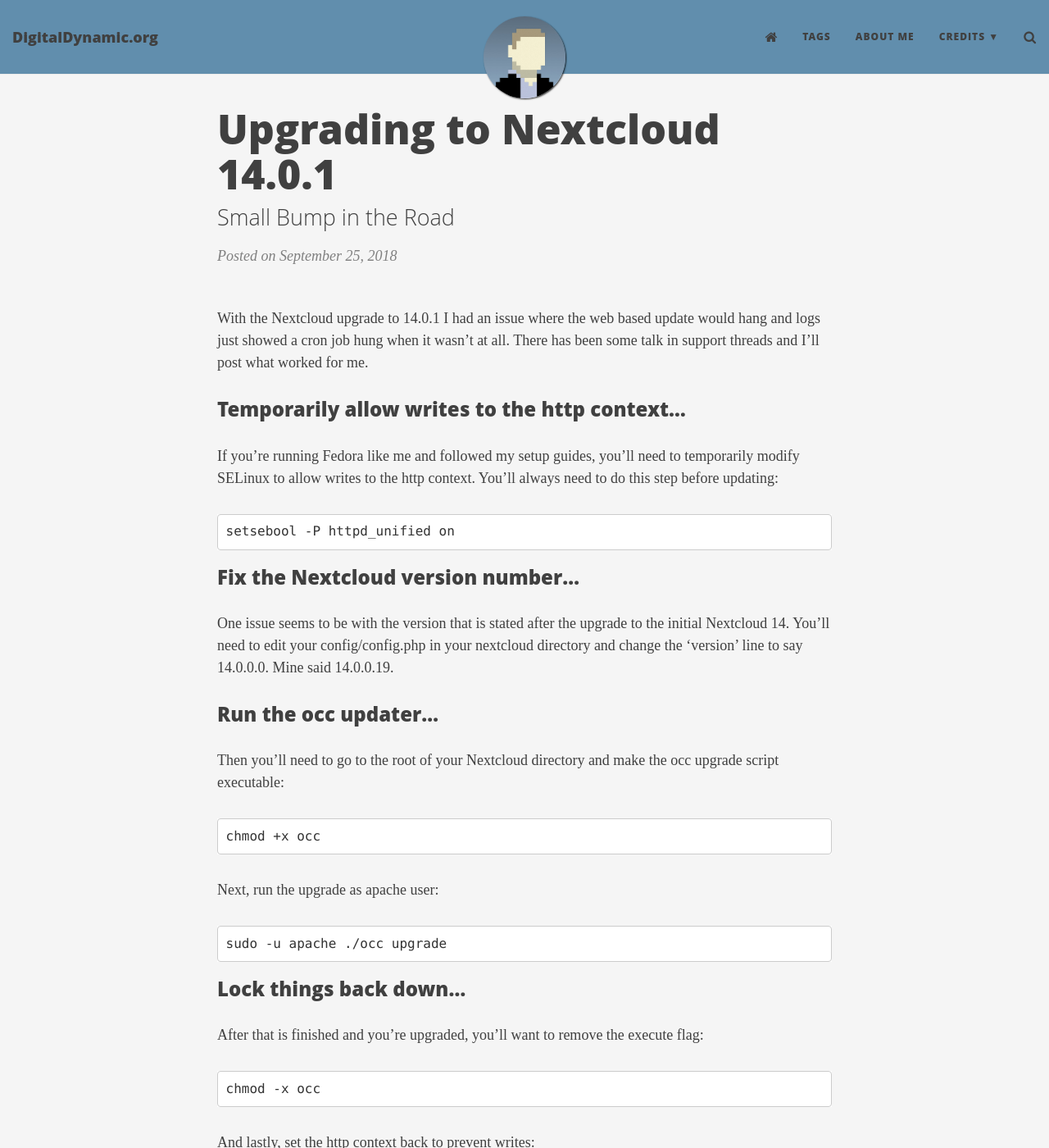
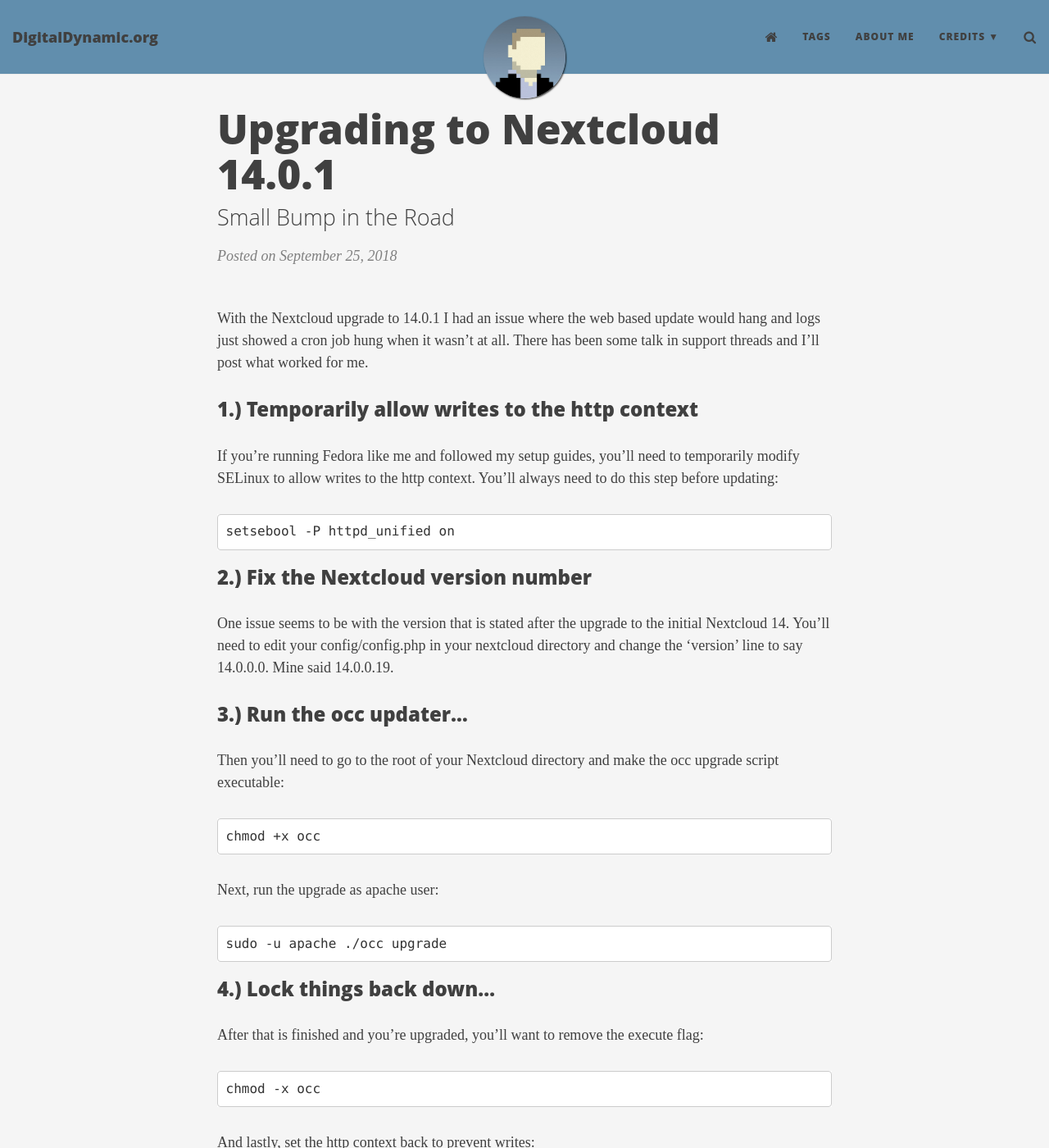
Before and after one commit to crankycaleb/pro, a Jekyll site: the page built from _posts/2018-09-25-Upgrading-Nextcloud-1401.md, in a window 1280 px wide and 1400 px high. Shown: the whole window at 82% size. Built offline with Jekyll 4.4.1, drawn with Linux system fonts in a browser that asks for light colours; nearby versions of some CDN libraries.

Commit message:
Update 2018-09-25-Upgrading-Nextcloud-1401.md

````diff
--- a/_posts/2018-09-25-Upgrading-Nextcloud-1401.md
+++ b/_posts/2018-09-25-Upgrading-Nextcloud-1401.md
@@ -10,16 +10,16 @@
 
 With the Nextcloud upgrade to 14.0.1 I had an issue where the web based update would hang and logs just showed a cron job hung when it wasn't at all. There has been some talk in support threads and I'll post what worked for me.
 
-### Temporarily allow writes to the http context...
+### 1.) Temporarily allow writes to the http context
 If you're running Fedora like me and followed my setup guides, you'll need to temporarily modify SELinux to allow writes to the http context. You'll always need to do this step before updating:
 ```
 setsebool -P httpd_unified on
 ```
 
-### Fix the Nextcloud version number...
+### 2.) Fix the Nextcloud version number
 One issue seems to be with the version that is stated after the upgrade to the initial Nextcloud 14. You'll need to edit your config/config.php in your nextcloud directory and change the 'version' line to say 14.0.0.0. Mine said 14.0.0.19.
 
-### Run the occ updater...
+### 3.) Run the occ updater...
 Then you'll need to go to the root of your Nextcloud directory and make the occ upgrade script executable:
 ```
 chmod +x occ
@@ -30,7 +30,7 @@
 sudo -u apache ./occ upgrade
 ```
 
-### Lock things back down...
+### 4.) Lock things back down...
 After that is finished and you're upgraded, you'll want to remove the execute flag:
 ```
 chmod -x occ
````
